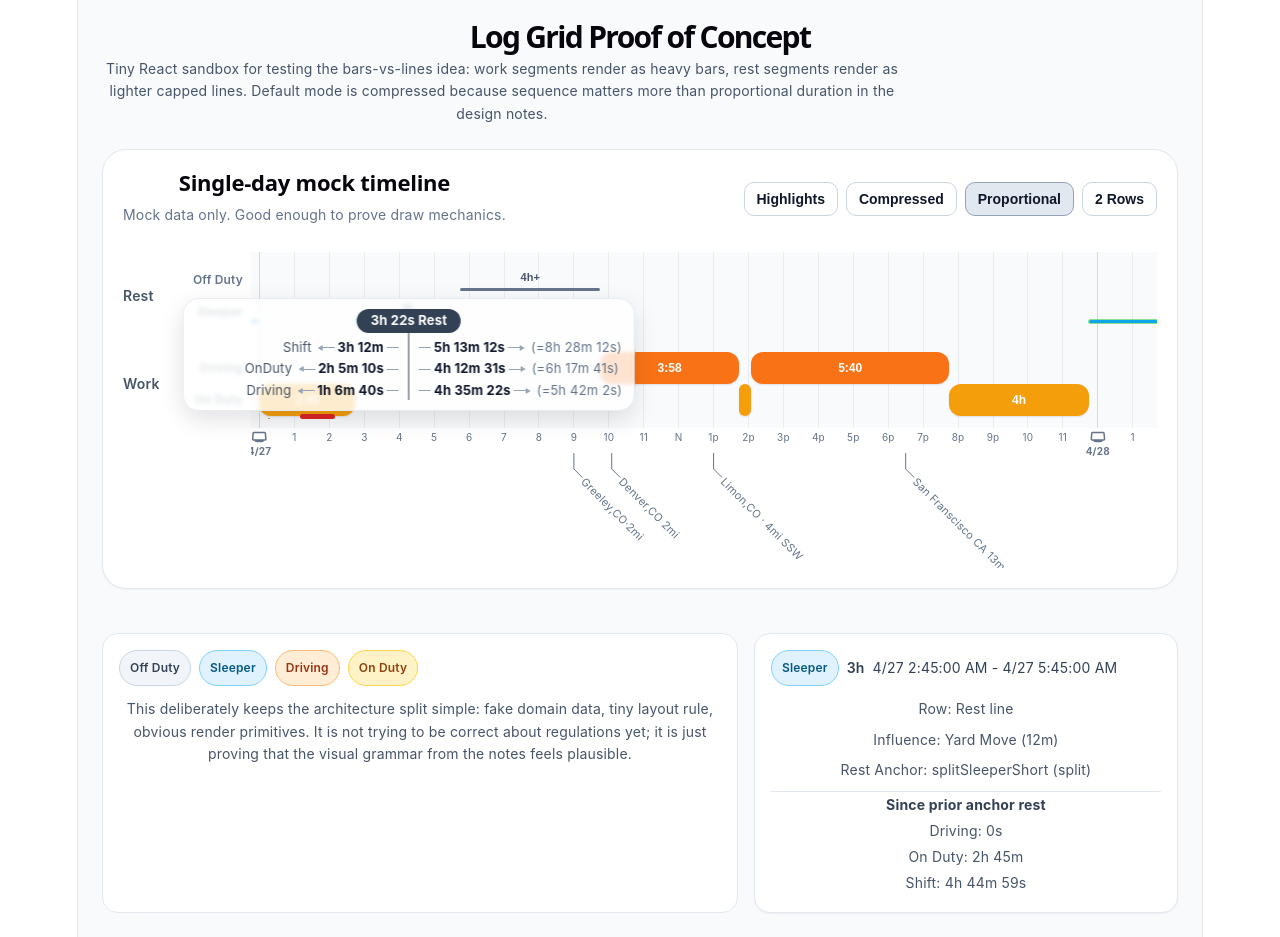
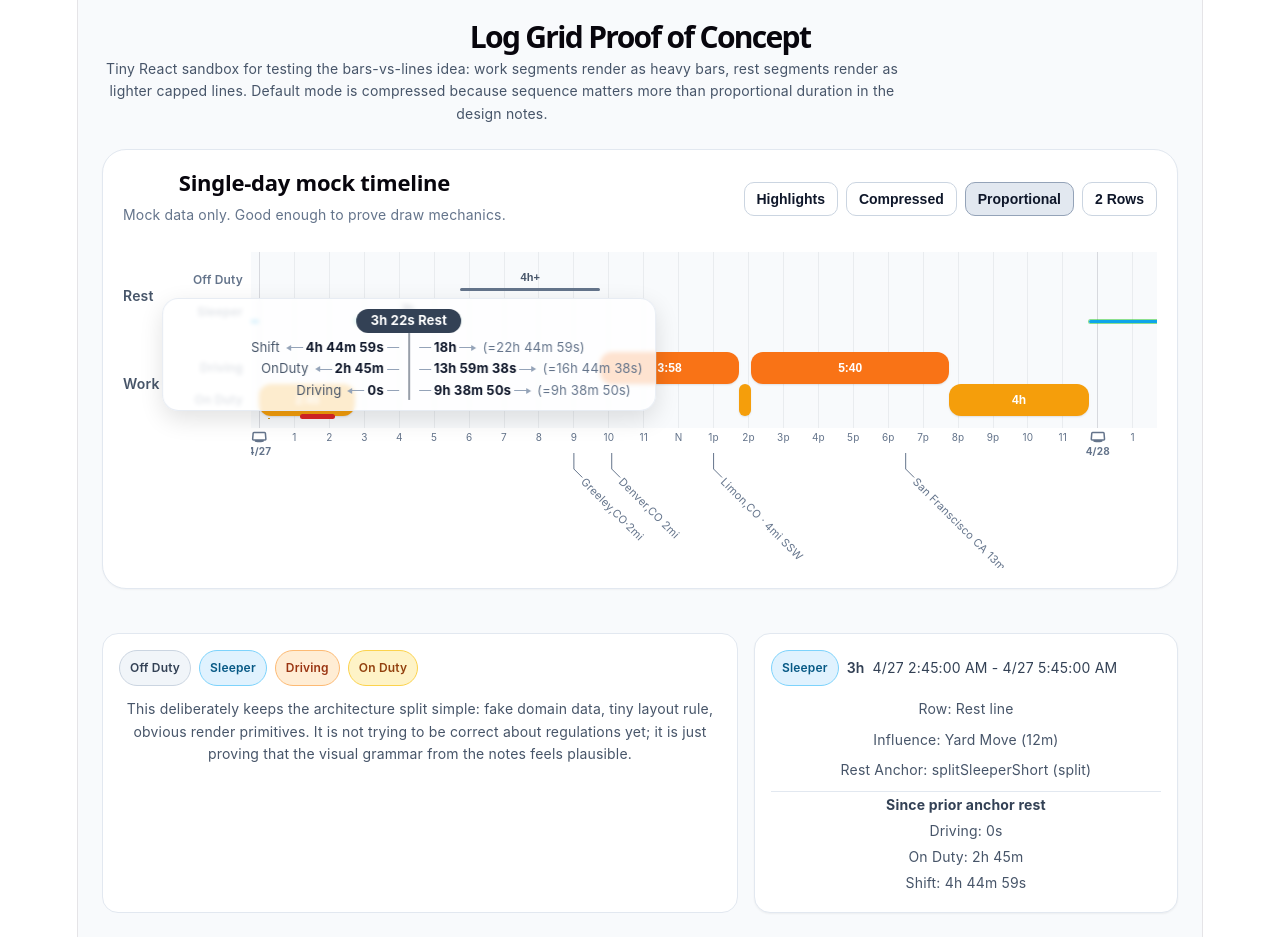
Before and after one commit to LarryBoyEval/matrix-play, a React (Vite) app: page / in a window 1280 px wide. Both pictures are taken after a click on the button "3h". Built offline with nearby package versions, Linux system fonts and the light colour scheme.

Commit message:
Rest split panel shows both sides. Refactored rest 'walking' too.

```diff
--- a/src/MultidayLog.tsx
+++ b/src/MultidayLog.tsx
@@ -108,8 +108,9 @@ type WorkTotals = {
 type RestAnchorContext = {
     anchorSegment: Segment;
     anchorBlock: Segment[];
-    priorAnchorBlock?: Segment[];
+    anchorBlockIndex: number;
     totalsFromPriorAnchorBlock: WorkTotals;
+    totalsToNextAnchorBlock: WorkTotals;
 };
 
 type RestAnchorContextById = Record<string, RestAnchorContext>;
@@ -148,11 +149,10 @@ function addSegmentToWorkTotals(totals: WorkTotals, segment: Segment) {
 }
 
 function getRestAnchorContexts(segments: Segment[]): RestAnchorContextById {
-    const contexts: RestAnchorContextById = {};
-
-    let priorAnchorBlock: Segment[] | undefined;
+    const anchorBlocks: Segment[][] = [];
+    const totalsBetweenAnchorBlocks: WorkTotals[] = [];
+
     let pendingTotals = createEmptyWorkTotals();
-
     let index = 0;
 
     while (index < segments.length) {
@@ -174,17 +174,31 @@ function getRestAnchorContexts(segments: Segment[]): RestAnchorContextById {
             index++;
         }
 
+        totalsBetweenAnchorBlocks.push(pendingTotals);
+        anchorBlocks.push(anchorBlock);
+        pendingTotals = createEmptyWorkTotals();
+    }
+
+    const contexts: RestAnchorContextById = {};
+
+    for (let anchorBlockIndex = 0; anchorBlockIndex < anchorBlocks.length; anchorBlockIndex++) {
+        const anchorBlock = anchorBlocks[anchorBlockIndex];
+
+        const totalsFromPriorAnchorBlock =
+            totalsBetweenAnchorBlocks[anchorBlockIndex] ?? createEmptyWorkTotals();
+
+        const totalsToNextAnchorBlock =
+            totalsBetweenAnchorBlocks[anchorBlockIndex + 1] ?? createEmptyWorkTotals();
+
         for (const anchorSegment of anchorBlock) {
             contexts[anchorSegment.id] = {
                 anchorSegment,
                 anchorBlock,
-                priorAnchorBlock,
-                totalsFromPriorAnchorBlock: pendingTotals,
+                anchorBlockIndex,
+                totalsFromPriorAnchorBlock,
+                totalsToNextAnchorBlock,
             };
         }
-
-        priorAnchorBlock = anchorBlock;
-        pendingTotals = createEmptyWorkTotals();
     }
 
     return contexts;
@@ -2218,14 +2232,17 @@ export default function MultiDayLog() {
                                     zIndex: 998,
                                 }}
                             >
-                                <WorkTotalsPanel
-                                    style={{
-                                        top: workTotalsPanelPosition.y,
-                                        left: workTotalsPanelPosition.x,
-                                        transform: "translateX(-50%)",
-                                        zIndex: 999,
-                                    }}
-                                />
+                                {workTotalsPanelPosition && selectedRestAnchorContext && (
+                                    <WorkTotalsPanel
+                                        priorTotals={selectedRestAnchorContext.totalsFromPriorAnchorBlock}
+                                        nextTotals={selectedRestAnchorContext.totalsToNextAnchorBlock}
+                                        style={{
+                                            left: workTotalsPanelPosition.x,
+                                            top: workTotalsPanelPosition.y,
+                                            transform: "translateX(-50%)",
+                                        }}
+                                    />
+                                )}
                             </div>
                         )}
                     </div>
--- a/src/WorkTotalsPanel.tsx
+++ b/src/WorkTotalsPanel.tsx
@@ -1,6 +1,14 @@
 import type { CSSProperties } from "react";
 
+type WorkTotals = {
+    drivingSeconds: number;
+    onDutySeconds: number;
+    shiftSeconds: number;
+};
+
 type WorkTotalsPanelProps = {
+    priorTotals: WorkTotals;
+    nextTotals: WorkTotals;
     style?: CSSProperties;
 };
 
@@ -145,8 +153,21 @@ function WorkTotalsRow({
     );
 }
 
-export default function WorkTotalsPanel({ style }: WorkTotalsPanelProps) {
+export default function WorkTotalsPanel({
+    priorTotals,
+    nextTotals,
+    style,
+}: WorkTotalsPanelProps) {
+    const priorShift = formatDurationPreciseBrief(priorTotals.shiftSeconds);
+    const priorOnDuty = formatDurationPreciseBrief(priorTotals.onDutySeconds);
+    const priorDriving = formatDurationPreciseBrief(priorTotals.drivingSeconds);
+
+    const nextShift = formatDurationPreciseBrief(nextTotals.shiftSeconds);
+    const nextOnDuty = formatDurationPreciseBrief(nextTotals.onDutySeconds);
+    const nextDriving = formatDurationPreciseBrief(nextTotals.drivingSeconds);
+
     return (
+
         <div
             onClick={(event) => event.stopPropagation()}
             style={{
@@ -226,9 +247,30 @@ export default function WorkTotalsPanel({ style }: WorkTotalsPanelProps) {
                 />
 
                 <div style={{ position: "relative", zIndex: 1, display: "grid", gap: 4 }}>
-                    <WorkTotalsRow label="Shift" prior="3h 12m" next="5h 13m 12s" total="8h 28m 12s" />
-                    <WorkTotalsRow label="OnDuty" prior="2h 5m 10s" next="4h 12m 31s" total="6h 17m 41s" />
-                    <WorkTotalsRow label="Driving" prior="1h 6m 40s" next="4h 35m 22s" total="5h 42m 2s" />
+                    <WorkTotalsRow
+                        label="Shift"
+                        prior={priorShift}
+                        next={nextShift}
+                        total={formatDurationPreciseBrief(
+                            priorTotals.shiftSeconds + nextTotals.shiftSeconds
+                        )}
+                    />
+                    <WorkTotalsRow
+                        label="OnDuty"
+                        prior={priorOnDuty}
+                        next={nextOnDuty}
+                        total={formatDurationPreciseBrief(
+                            priorTotals.onDutySeconds + nextTotals.onDutySeconds
+                        )}
+                    />
+                    <WorkTotalsRow
+                        label="Driving"
+                        prior={priorDriving}
+                        next={nextDriving}
+                        total={formatDurationPreciseBrief(
+                            priorTotals.drivingSeconds + nextTotals.drivingSeconds
+                        )}
+                    />
                 </div>
             </div>
         </div>
```
